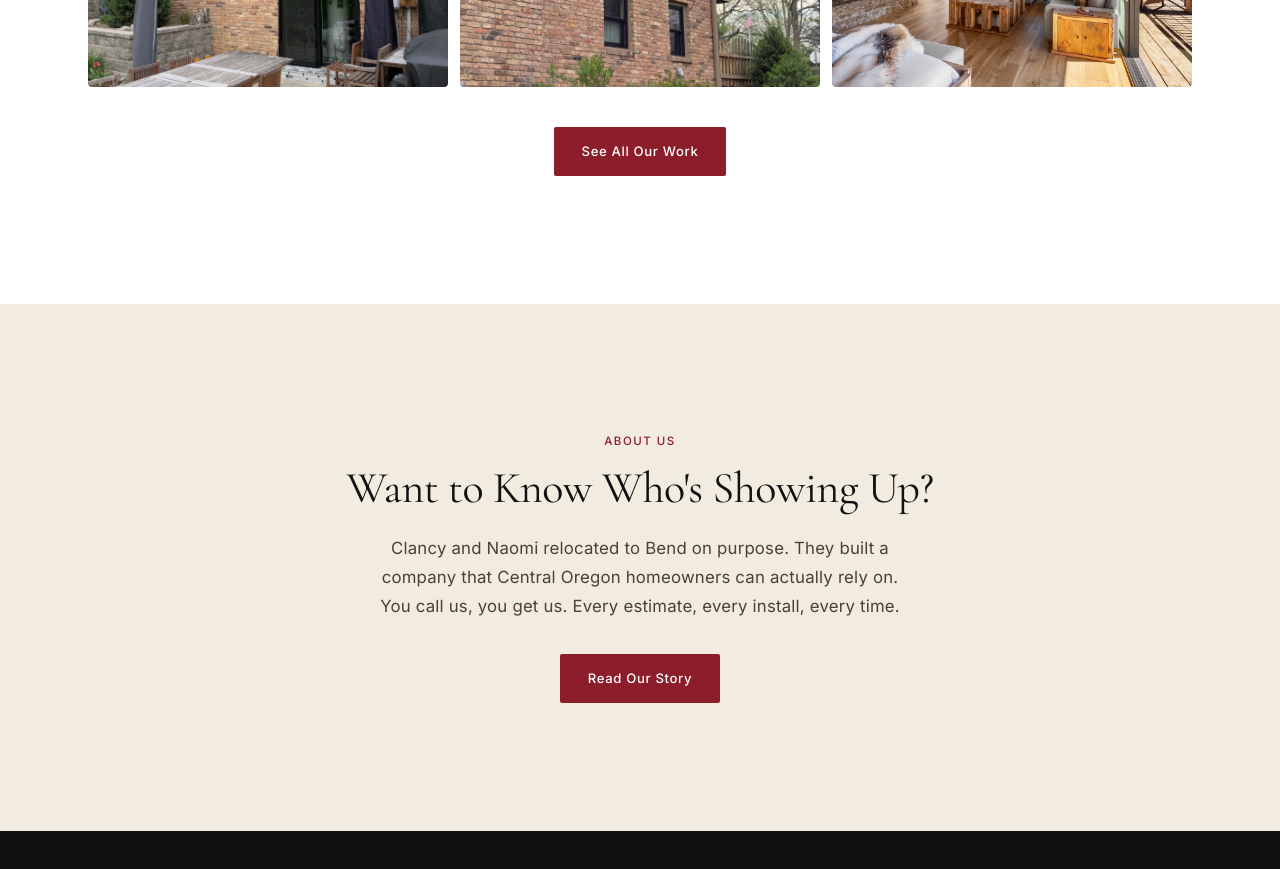
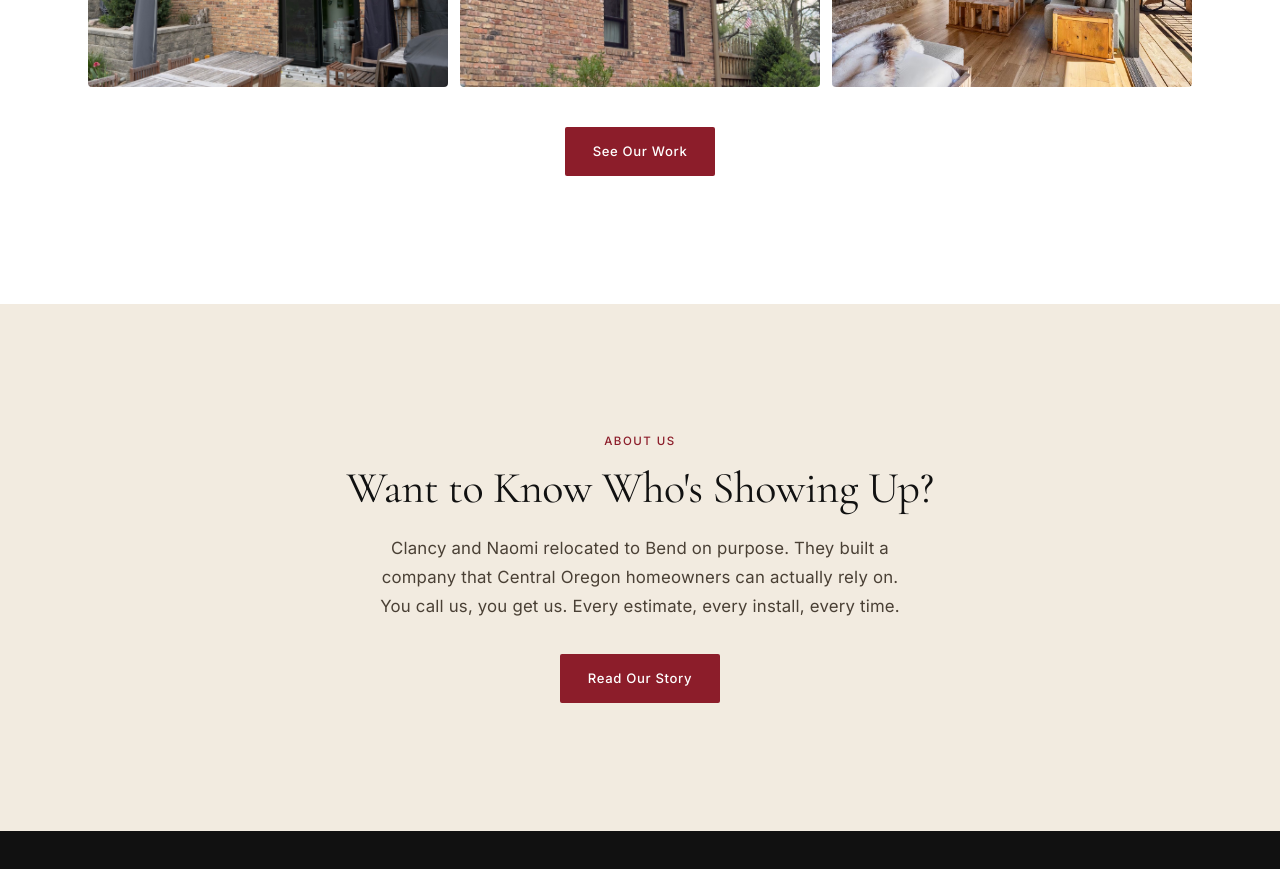
Before and after one commit to clancybooher/peak-view-windows, a plain HTML site: page index.html in a window 1280 px wide. Shown: the part 3440-4309 px from the top of the page. Drawn offline with nearby package versions, Linux system fonts and the light colour scheme.

Commit message:
Rename gallery button to "See Our Work"
Co-Authored-By: Claude Sonnet 4.6 <noreply@anthropic.com>

```diff
--- a/index.html
+++ b/index.html
@@ -268,7 +268,7 @@
       </a>
     </div>
     <div style="text-align:center">
-      <a href="gallery.html" class="btn btn--primary">See All Our Work</a>
+      <a href="gallery.html" class="btn btn--primary">See Our Work</a>
     </div>
   </div>
 </section>
```
